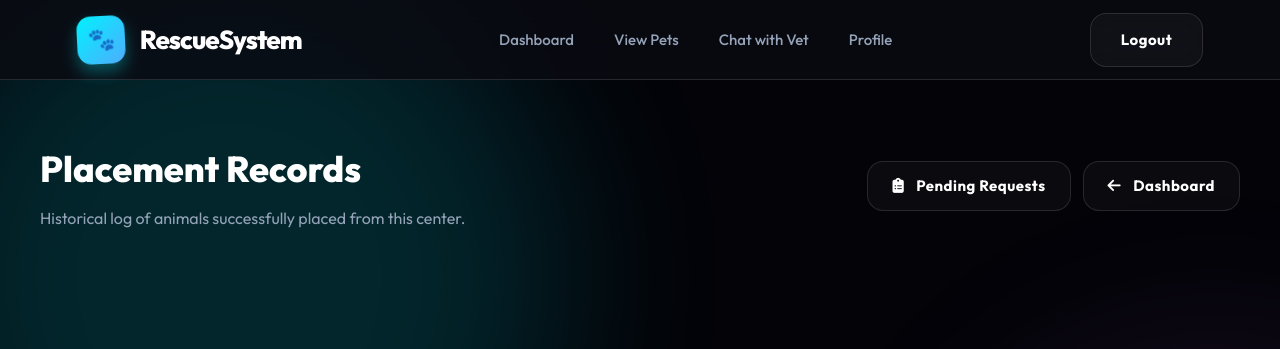
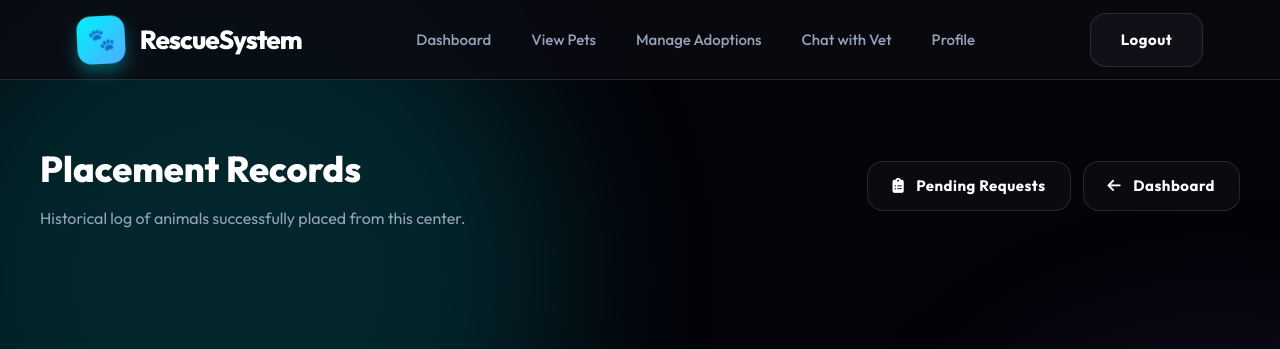
Before and after one commit to VishnuSuresh0204/Animal-Rescue, a Django app: template animal/templates/CARE/care_history.html in a window 1280 px wide. Shown: the top 349 px of the page. Run offline with Django 5.2, Linux system fonts and the light colour scheme; the template is opened without the code that fills it, so the values that code supplies are empty; some libraries are stand-ins or nearby versions.

Commit message:
Add Adoption Requests link to Care Center navigation

```diff
--- a/animal/templates/CARE/base_care.html
+++ b/animal/templates/CARE/base_care.html
@@ -10,6 +10,7 @@
     <nav class="nav-links">
         <a href="/care_home/">Dashboard</a>
         <a href="/care_view_pets/">View Pets</a>
+        <a href="/care_manage_adoptions/">Manage Adoptions</a>
         <a href="/care_chat_vet/">Chat with Vet</a>
         <a href="/care_profile/">Profile</a>
     </nav>
```
